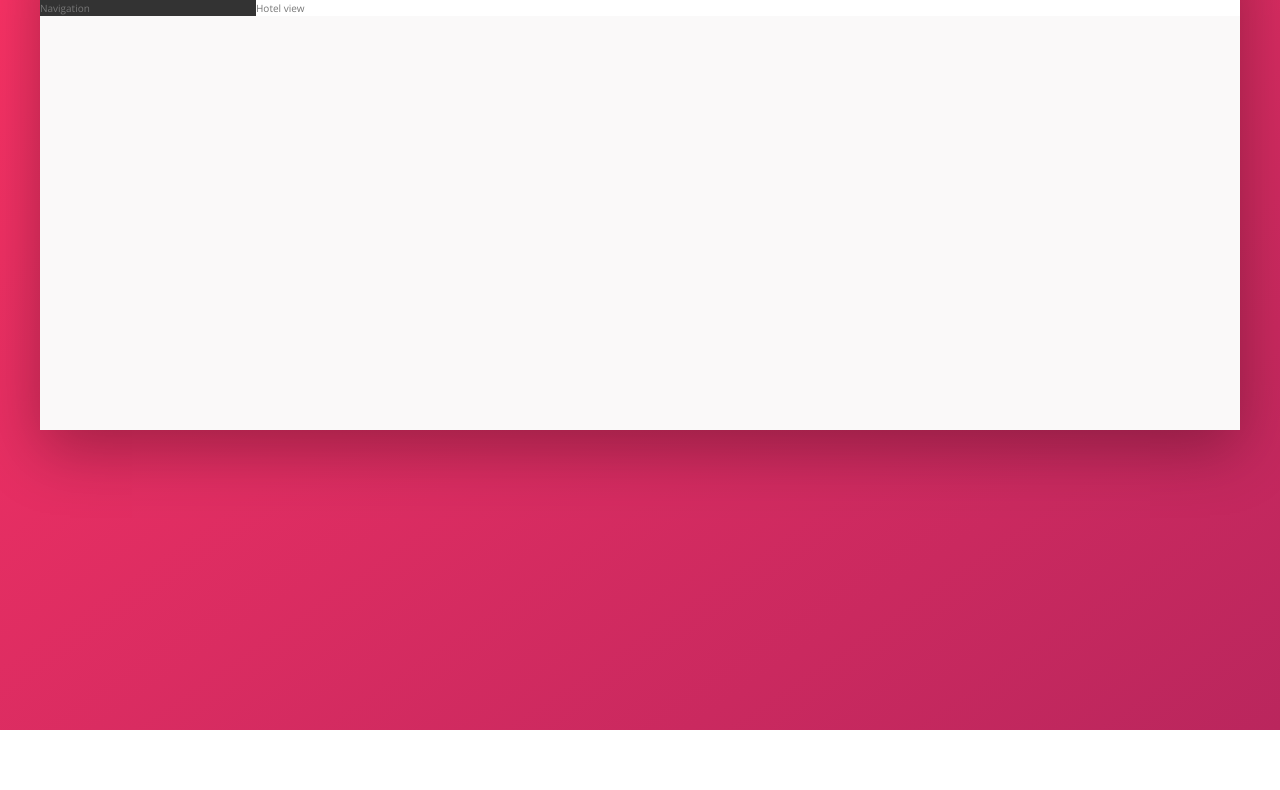
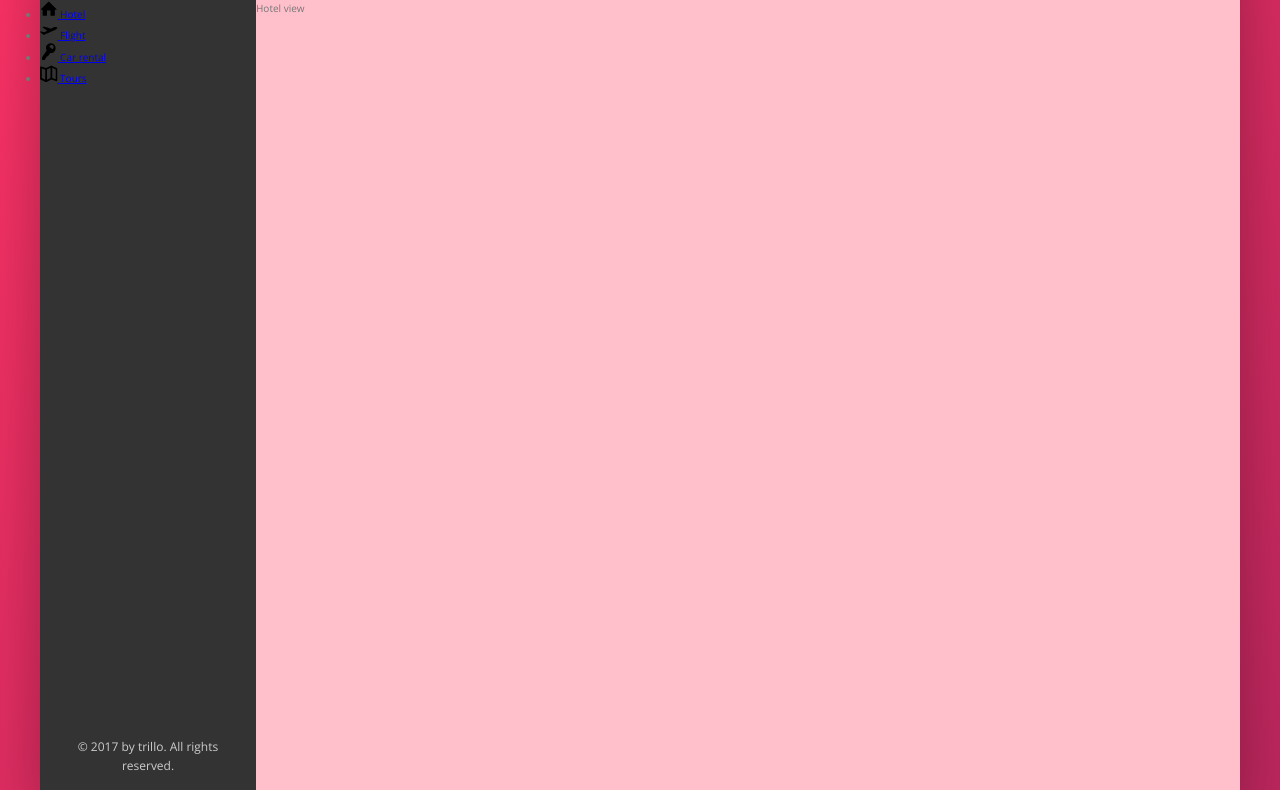
Before and after one commit to SabinaCristea/trillo-sass-project, a website: page index.html in a window 1280 px wide. Shown: the part 150-940 px from the top of the page. Before the commit the page ends 880 px from the top, so only its background shows below. Drawn offline with nearby package versions, Linux system fonts and the light colour scheme.

Commit message:
Created side navigation

```diff
--- a/index.html
+++ b/index.html
@@ -56,7 +56,45 @@
       </header>
 
       <div class="content">
-        <nav class="sidebar">Navigation</nav>
+        <nav class="sidebar">
+          <ul class="side-nav">
+            <li class="side-nav__item">
+              <a href="#" class="side-nav__link">
+                <svg class="side-nav__icon">
+                  <use xlink:href="img/sprite.svg#icon-home"></use>
+                </svg>
+                <span>Hotel</span>
+              </a>
+            </li>
+            <li class="side-nav__item">
+              <a href="#" class="side-nav__link">
+                <svg class="side-nav__icon">
+                  <use xlink:href="img/sprite.svg#icon-aircraft-take-off"></use>
+                </svg>
+                <span>Flight</span>
+              </a>
+            </li>
+            <li class="side-nav__item">
+              <a href="#" class="side-nav__link">
+                <svg class="side-nav__icon">
+                  <use xlink:href="img/sprite.svg#icon-key"></use>
+                </svg>
+                <span>Car rental</span>
+              </a>
+            </li>
+            <li class="side-nav__item">
+              <a href="#" class="side-nav__link">
+                <svg class="side-nav__icon">
+                  <use xlink:href="img/sprite.svg#icon-map"></use>
+                </svg>
+                <span>Tours</span>
+              </a>
+            </li>
+          </ul>
+
+          <div class="legal">&copy; 2017 by trillo. All rights reserved.</div>
+        </nav>
+
         <main class="hotel-view">Hotel view</main>
       </div>
     </div>
--- a/sass/_components.scss
+++ b/sass/_components.scss
@@ -123,3 +123,28 @@
   &__user-name {
   }
 }
+
+///////////////////////////////////
+// SIDE NAVIGATION
+
+.side-nav {
+  &__item {
+  }
+
+  &__link {
+  }
+
+  &__icon {
+    width: 1.75rem;
+    height: 1.75rem;
+  }
+}
+
+///////////////////////////////////
+// LEGAL
+.legal {
+  font-size: 1.2rem;
+  color: var(--color-grey-light-4);
+  text-align: center;
+  padding: 2.5rem;
+}
--- a/sass/_layout.scss
+++ b/sass/_layout.scss
@@ -26,9 +26,15 @@
   background-color: var(--color-grey-dark-1);
 
   flex: 0 0 18%; //grow, shrink, basis
+
+  display: flex;
+  flex-direction: column;
+  justify-content: space-between;
 }
 
 .hotel-view {
   background-color: #fff;
+  background-color: pink;
+  height: 80rem;
   flex: 1;
 }
```
Also changed, not shown: css/style.css.
